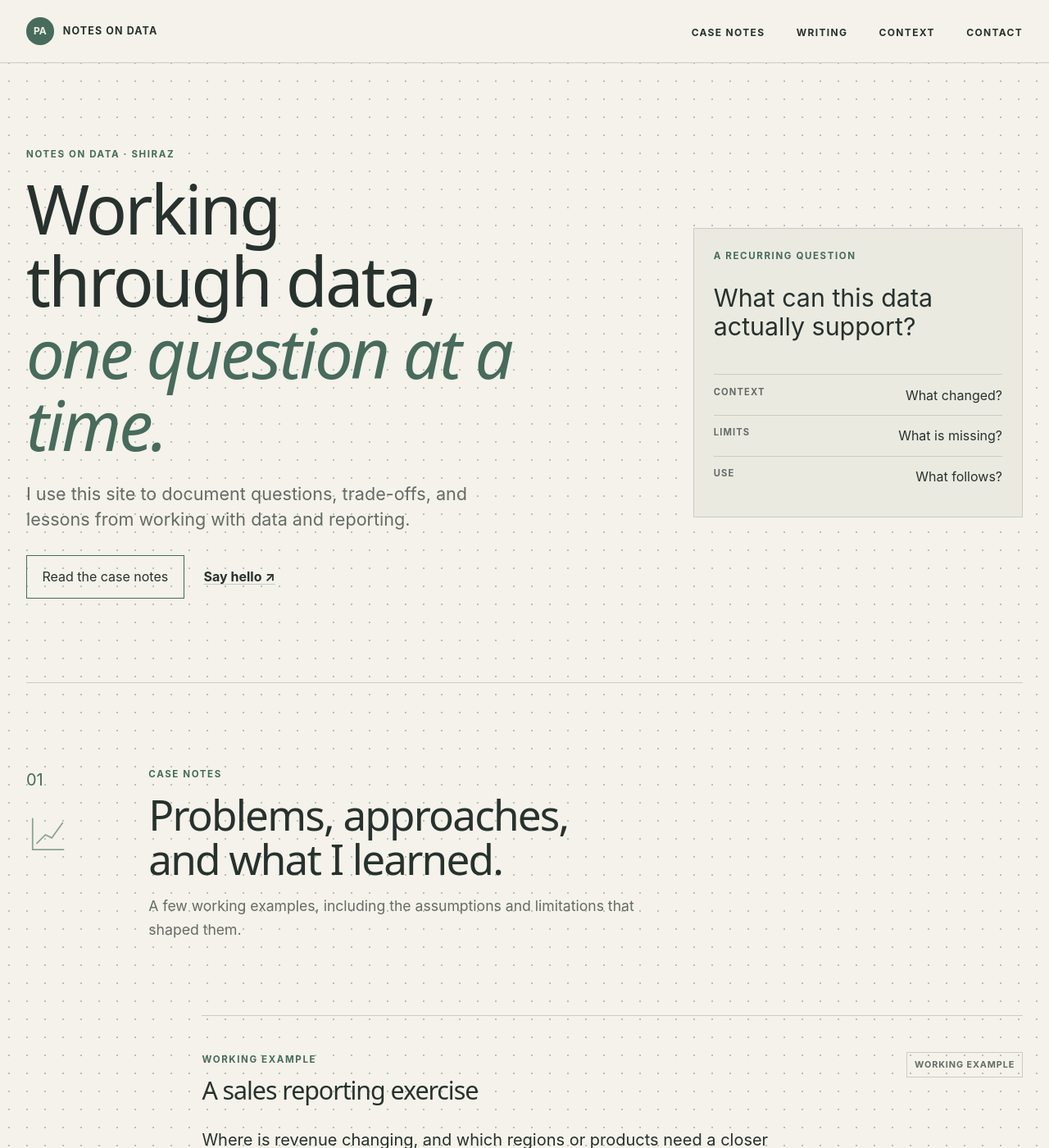
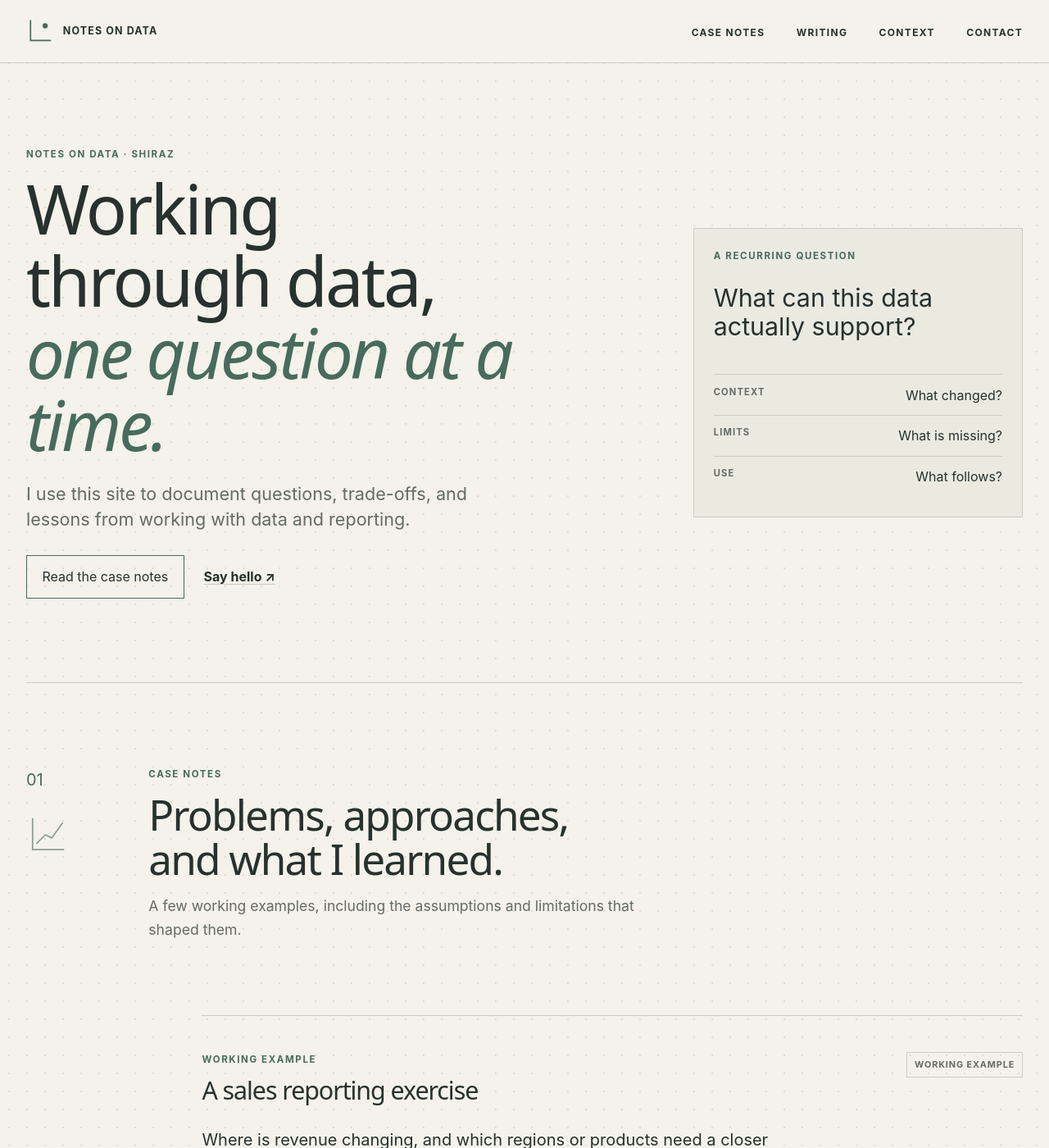
Before and after one commit to Pejhan/Pejhan, a Jekyll site: the page built from index.html, in a window 1280 px wide and 1400 px high. Shown: the whole window at 82% size. Built offline with Jekyll 4.4.1, drawn with Linux system fonts in a browser that asks for light colours; some web fonts are replaced.

Commit message:
Icon + Pattern Strength

```diff
--- a/_layouts/default.html
+++ b/_layouts/default.html
@@ -32,7 +32,7 @@
     <header class="site-header">
       <div class="shell header-inner">
         <a class="wordmark" href="{{ '/' | relative_url }}" aria-label="Notes on data — home">
-          <span class="wordmark-mark" aria-hidden="true">{{ site.author.initials }}</span>
+          <span class="wordmark-mark" aria-hidden="true"><svg viewBox="0 0 32 32" focusable="false"><path d="M5 4v23h23"/><circle cx="22" cy="10" r="3"/></svg></span>
           <span>Notes on data</span>
         </a>
         <nav aria-label="Primary navigation">
--- a/assets/css/main.css
+++ b/assets/css/main.css
@@ -42,7 +42,7 @@ body::before {
   inset: 0;
   background-image: radial-gradient(circle, color-mix(in srgb, var(--accent) 45%, transparent) 1px, transparent 1.3px);
   background-size: 22px 22px;
-  opacity: 0.8;
+  opacity: 0.3;
   content: "";
   pointer-events: none;
 }
@@ -181,12 +181,22 @@ em {
   width: 2.1rem;
   height: 2.1rem;
   place-items: center;
-  border-radius: 50%;
-  background: var(--accent);
-  color: var(--paper);
-  font-family: var(--body-font);
-  font-size: 0.75rem;
-  letter-spacing: 0;
+  color: var(--accent);
+}
+
+.wordmark-mark svg {
+  width: 100%;
+  height: 100%;
+  fill: none;
+  stroke: currentColor;
+  stroke-width: 1.6;
+  stroke-linecap: round;
+  stroke-linejoin: round;
+}
+
+.wordmark-mark circle {
+  fill: currentColor;
+  stroke: none;
 }
 
 .nav-list {
```
Also changed, not shown: assets/favicon.svg.
